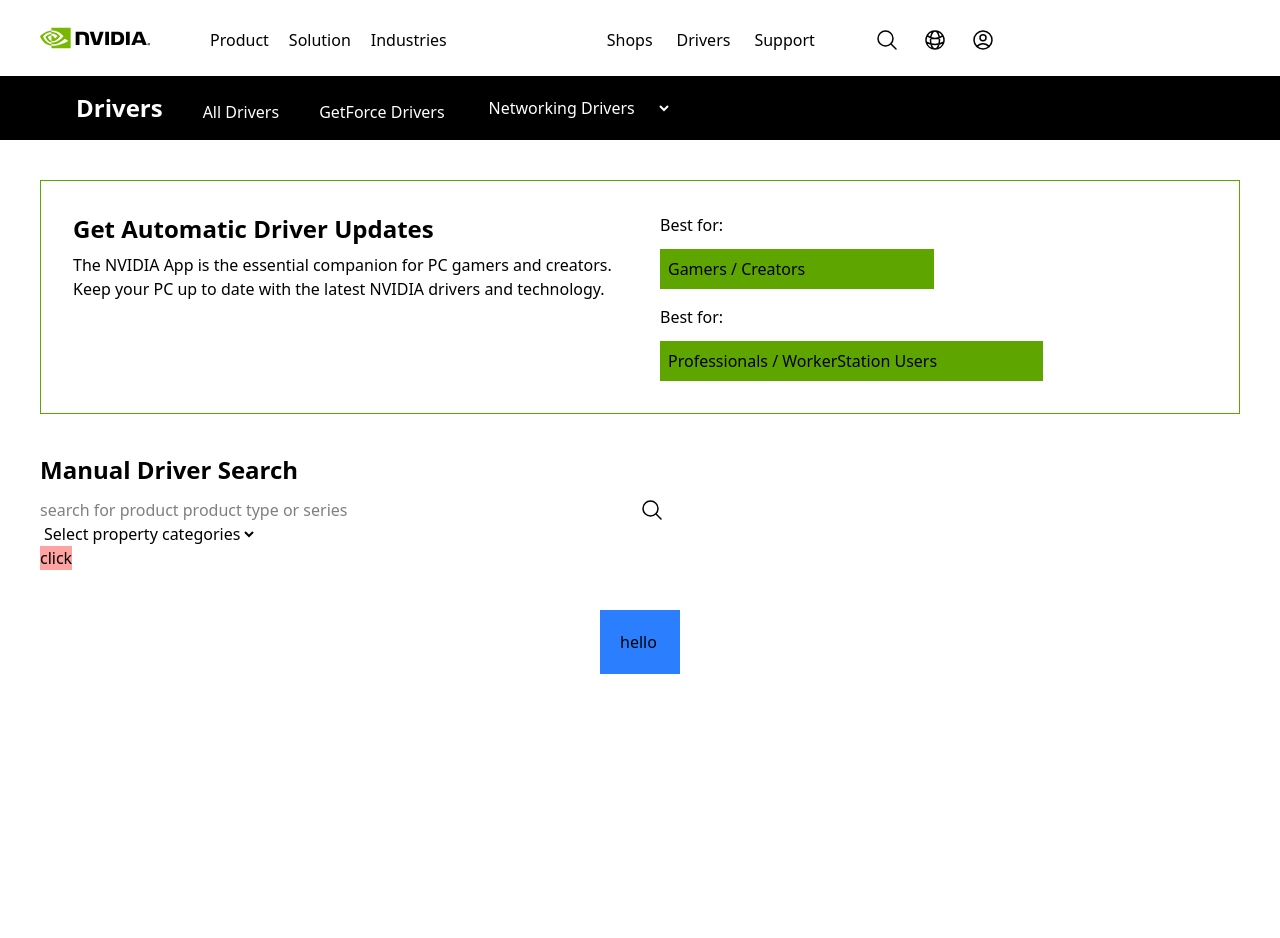
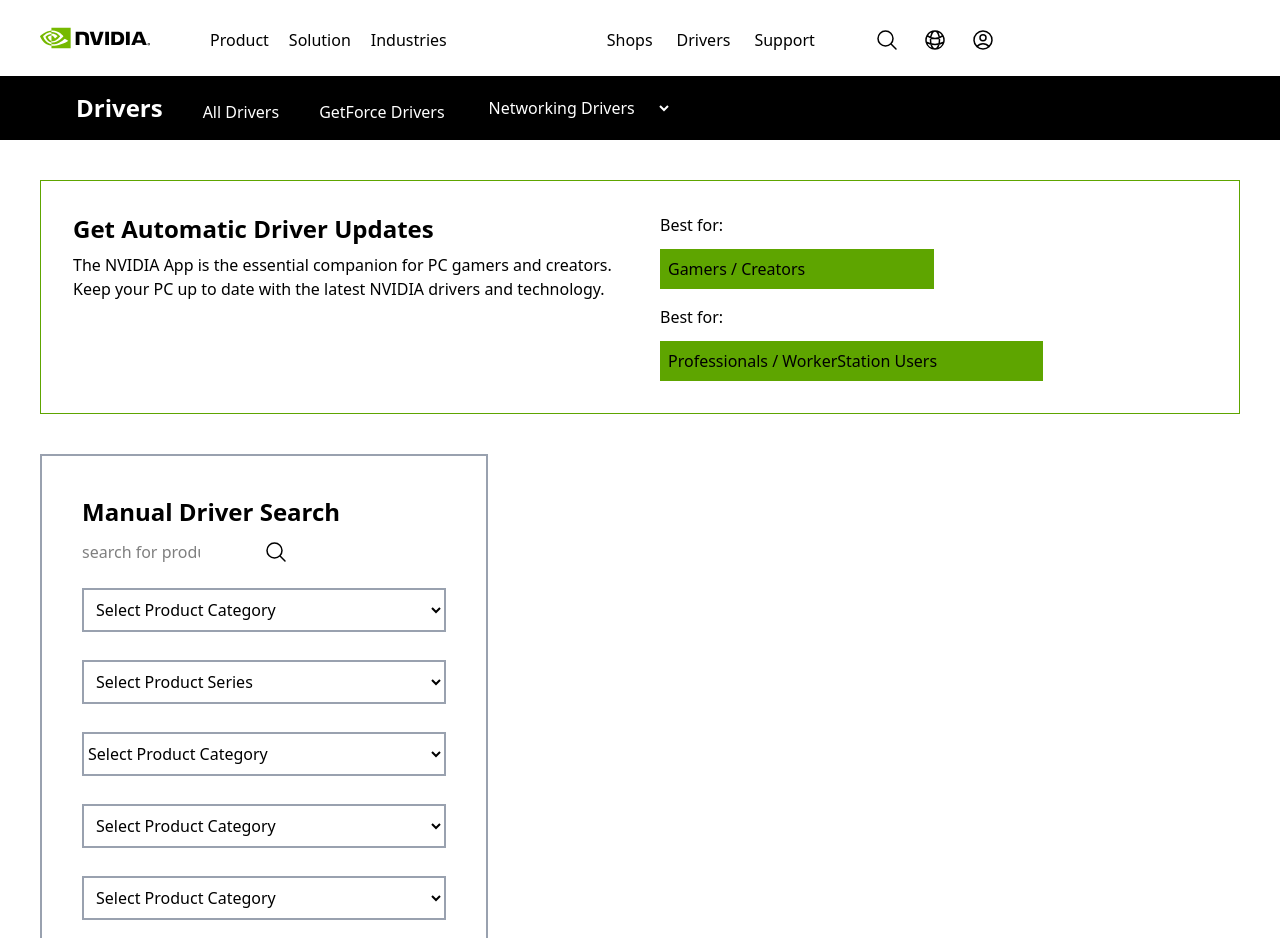
Before and after one commit to samuel-ishimwe203/codeWarsKatas, a React (Vite) app in the folder my-tailwindcss/: page / in a window 1280 px wide. Shown: the top 938 px of the page. Before the commit the page ends 800 px from the top, so only its background shows below. Built offline with nearby package versions, Linux system fonts and the light colour scheme.

Commit message:
new changes

```diff
--- a/my-tailwindcss/src/components/Form.jsx
+++ b/my-tailwindcss/src/components/Form.jsx
@@ -3,7 +3,7 @@
 function Form() {
   return (
     <div>
-    <div className='m-10 '>
+    <div className='m-10 border-2 border-gray-400 w-[35%] p-10'>
           <div><p className=' text-black font-black text-2xl'>Manual Driver Search</p></div>
           <div className='mt-3 grid grid-cols-2 '> <div><input type="text" className='border-none outline-none w-[65%]' placeholder='search for product product type or series' /></div>
           <div>
@@ -12,16 +12,32 @@
 </svg></div>
 </div>
 
-    <div>
-        <select>
-               <option className=' border border-solid border-lime-600 p-8' value="">Select property categories</option>
+  <div className='mt-6 grid grid-rows-5 gap-7 '>
+        <select  className='border-2 border-gray-400 p-2 w-[100%]'>
+                  <option value="">Select Product Category</option>
         </select>
-   </div>
+         <select  className='border-2 border-gray-400 p-2 w-[100%]'>
+                  <option value="">Select Product Series</option>
+        </select>
+         <select  className='border-2 border-gray-400 p-2w-[100%]'>
+                  <option value="">Select Product Category</option>
+        </select>
+         <select  className='border-2 border-gray-400  p-2 w-[100%]'>
+                  <option value="">Select Product Category</option>
+        </select>
 
-                 <button className='bg-red-300 hover:bg-blue-500 focus:bg-red-600'>click</button>
+        <select  className='border-2 border-gray-400  p-2 w-[100%]'>
+                  <option value="">Select Product Category</option>
+        </select>
+         {/* <select  className='border-2 border-gray-400 p-2 w-[100%]'>
+                  <option value="">Select Product Category</option>
+        </select>  */}
+  </div>
+
+  <div className='bg-gray-300 mt-5 p-2 w-[20%] text-gray-100 font-bold'>Find</div>
 
     </div>
-     <div className='bg-blue-500 w-20 items-center p-5  place-items-center m-auto'><span>hello</span></div></div>
+     </div>
   )
 }
 
```
